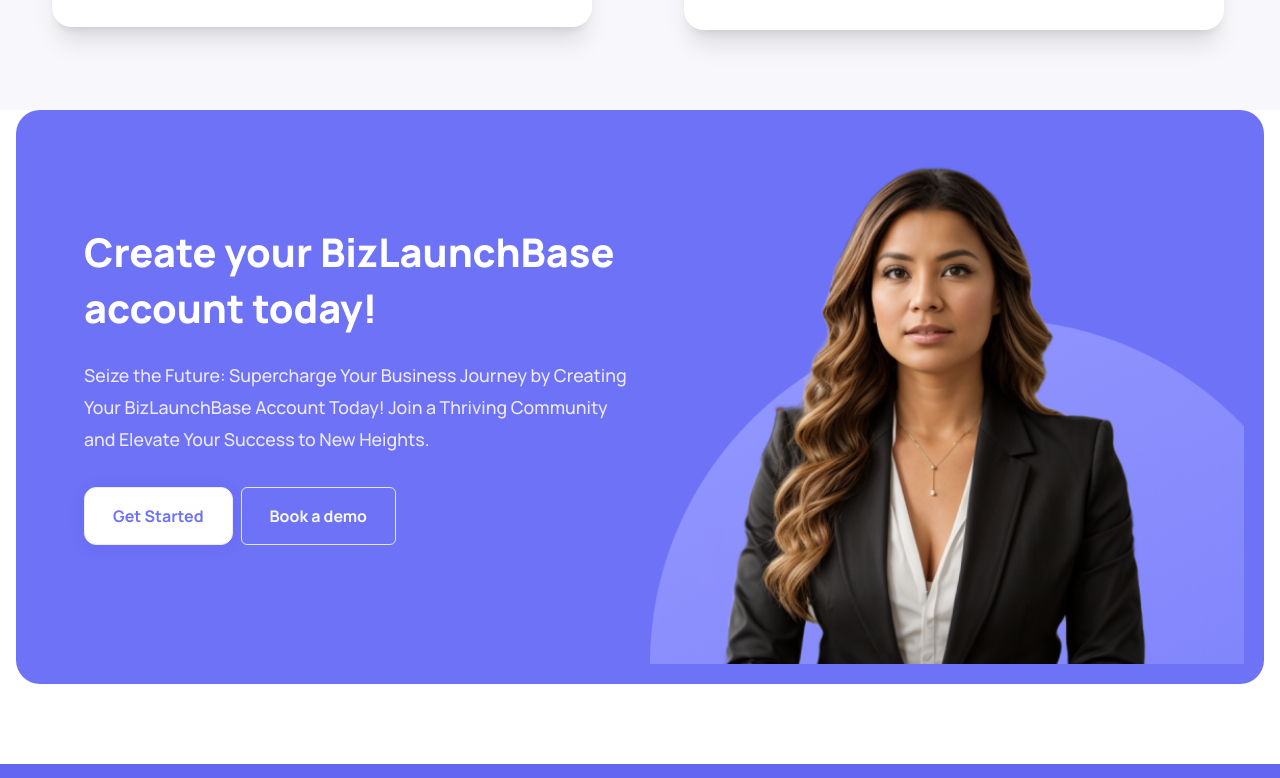
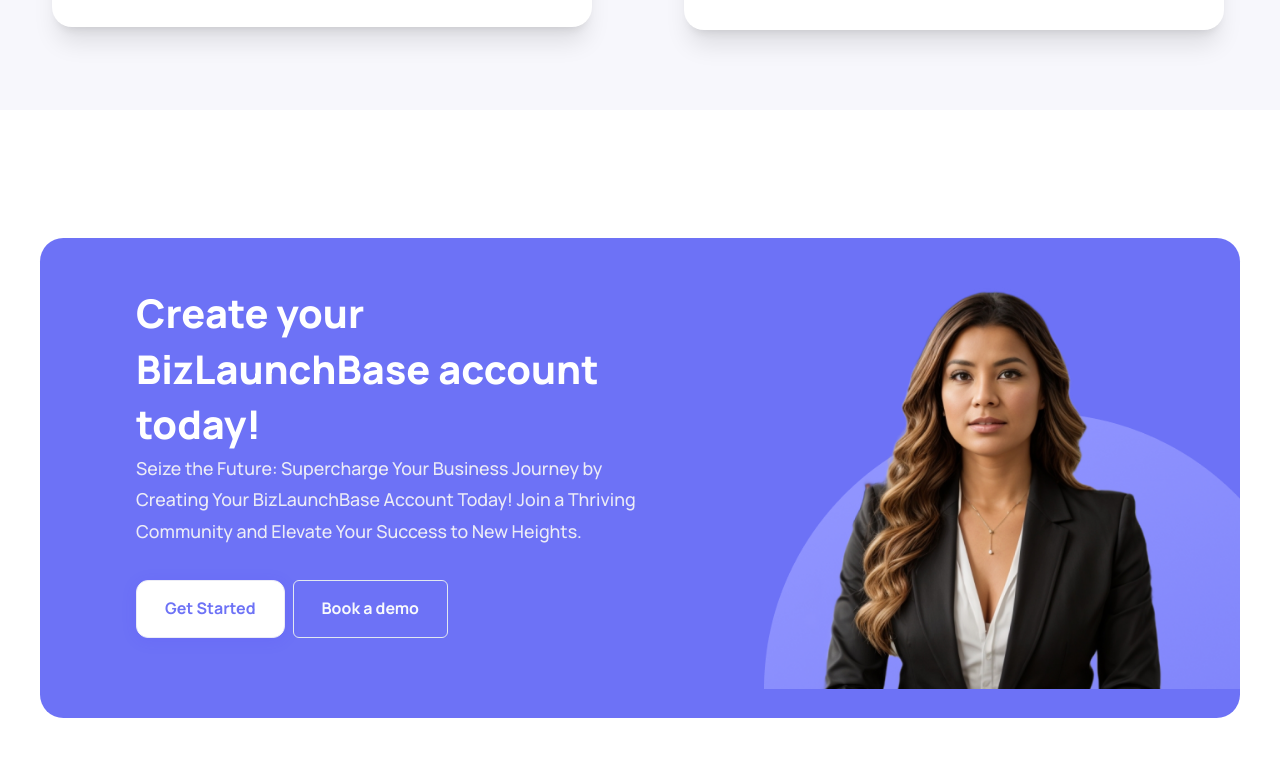
Before and after one commit to Iqtidartara/Biz-Launchbase, a Next.js app: page / in a window 1280 px wide. Shown: the part 4982-5760 px from the top of the page. Built offline with nearby package versions, Linux system fonts and the light colour scheme.

Commit message:
refractor :changes in css

```diff
--- a/components/CardMain.tsx
+++ b/components/CardMain.tsx
@@ -1,30 +1,21 @@
+import React from "react";
+import { Button } from "./ui/button";
+import Image from "next/image";
 
-
-
-
-import React from "react";
-import Image from "next/image";
-import { Button } from "./ui/button";
-
-function BizLaunchBase() {
+const CardMain = () => {
   return (
-
-    <main className="w-full ">
-    <div className="max-w-7xl mx-auto px-4">
-    <div className="bg-[#6D72F6]  flex flex-col p-5 rounded-3xl">
-      <div className="self-center w-full max-w-7xl mt-2 max-md:max-w-full">
-        <div className="gap-5 flex max-md:flex-col max-md:items-stretch max-md:gap-0">
-          <div className="flex flex-col items-stretch w-6/12 max-md:w-full max-md:ml-0">
-            <div className="items-start flex flex-col my-auto max-md:max-w-full max-md:mt-10 md:ml-12">
-              <div className="items-start flex flex-col self-start">
-                <h1 className="text-white text-[1.4rem] text-center sm:text-start md:text-[2.47081rem] font-[800] leading-[140%]">
-                  Create your BizLaunchBase <br /> account today!
+    <div className="w-full bg-[#FFF] md:py-32 py-8">
+      <main className="mx-auto max-w-[75rem] bg-[#6D72F6] rounded-[1.46225rem] flex flex-col md:flex-row items-center justify-between">
+        {/* content div */}
+        <div className="w-full md:w-1/2 md:ml-20 ml-0 flex flex-col  px-4 py-12">
+          <h1 className="md:text-[2.47081rem] text-[2rem] font-[800] md:leading-[140%] leading-normal text-[#FFF]">
+            Create your BizLaunchBase account today!
           </h1>
-                <p className="text-violet-100 text-[.9rem] md:text-[1.11188rem] font-[500] leading-[179.879%] mt-6 max-md:max-w-full">
-                  Seize the Future: Supercharge Your Business Journey by Creating Your BizLaunchBase Account Today! Join a Thriving Community and Elevate Your Success to New Heights.
+          <p className="text-[.9rem] md:text-[1.11188rem] font-[500] leading-normal md:leading-[179.879%] text-[#ECECF6]">
+            Seize the Future: Supercharge Your Business Journey by Creating Your
+            BizLaunchBase Account Today! Join a Thriving Community and Elevate
+            Your Success to New Heights.
           </p>
-              </div>
-
 
           <div className="flex flex-col md:flex-row gap-2 py-8">
             <Button className="whitebutton  py-7 px-7 text-[1rem] font-[700] leading-[107%] tracking-[1]">
@@ -34,23 +25,18 @@
               Book a demo
             </Button>
           </div>
-
         </div>
-          </div>
-          <div className="flex flex-col  w-6/12  max-md:w-full ">
+        {/* image div */}
+        <div className="w-full md:w-1/2 flex items-end justify-end rounded-[1.46225rem]">
           <Image
           src="/maincard2.png"
-              alt="hyt"
-              layout="responsive"
+          alt="Image"
           width={476}
-              height={476}
-              className="aspect-[1.13] object-cover object-center w-full overflow-hidden grow max-md:max-w-full"
-            />
+          height={631.86}/>
         </div>
+      </main>
     </div>
-      </div>
-    </div>
-    </div></main>
   );
-}
-export default BizLaunchBase;
+};
+
+export default CardMain;
```
Lines whose indentation alone changed are shown as unchanged.
